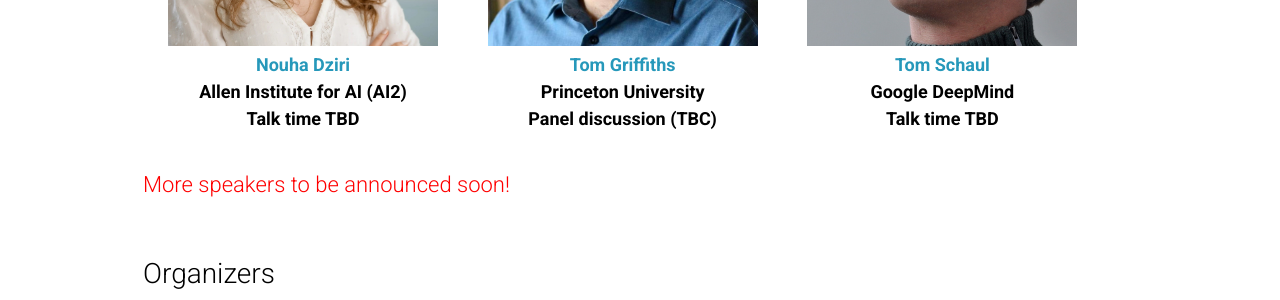
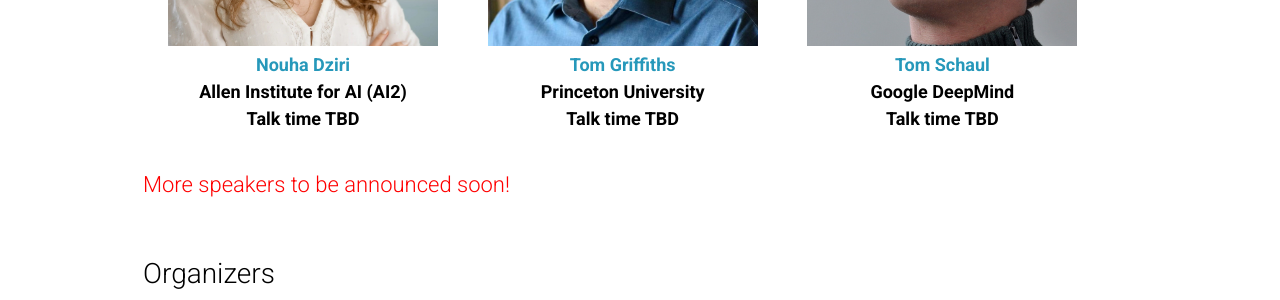
Before and after one commit to opensourcing-foundation-models/opensourcing-foundation-models.github.io, a Jekyll site: the page built from _pages/home.md, in a window 1280 px wide and 900 px high, scrolled down 1564 px. Shown: the part 152-452 px from the top of the window. Built offline with Jekyll 4.4.1, drawn with Linux system fonts in a browser that asks for light colours; emoji names are drawn with the system emoji font; comment, search, counter and statistics services are not loaded; a style sheet for code colours, icons or effects is not loaded.

Commit message:
update Tom G's talk info

```diff
--- a/_pages/home.md
+++ b/_pages/home.md
@@ -81,7 +81,7 @@ This workshop invites an exploration of Language Gamification through a diverse
         <div class="sponsor">
             <img src="/assets/img/speakers/tom_griffiths.jpg" alt="TomG">
             <p><a href="https://cocosci.princeton.edu/tom/index.php">Tom Griffiths</a>
-            <br>Princeton University<br>Panel discussion (TBC)</p>
+            <br>Princeton University<br>Talk time TBD</p>
         </div>
         <div class="sponsor">
             <img src="/assets/img/speakers/tom_schaul.jpg" alt="TomS">
```
